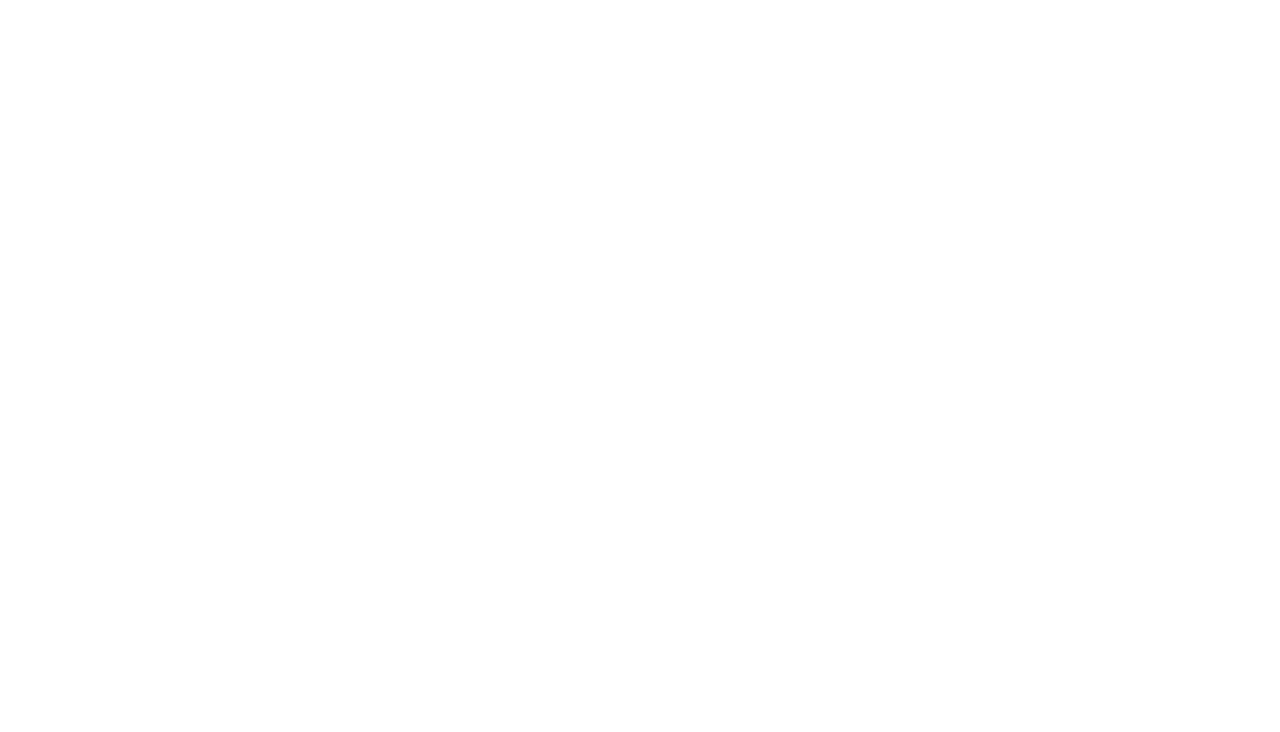
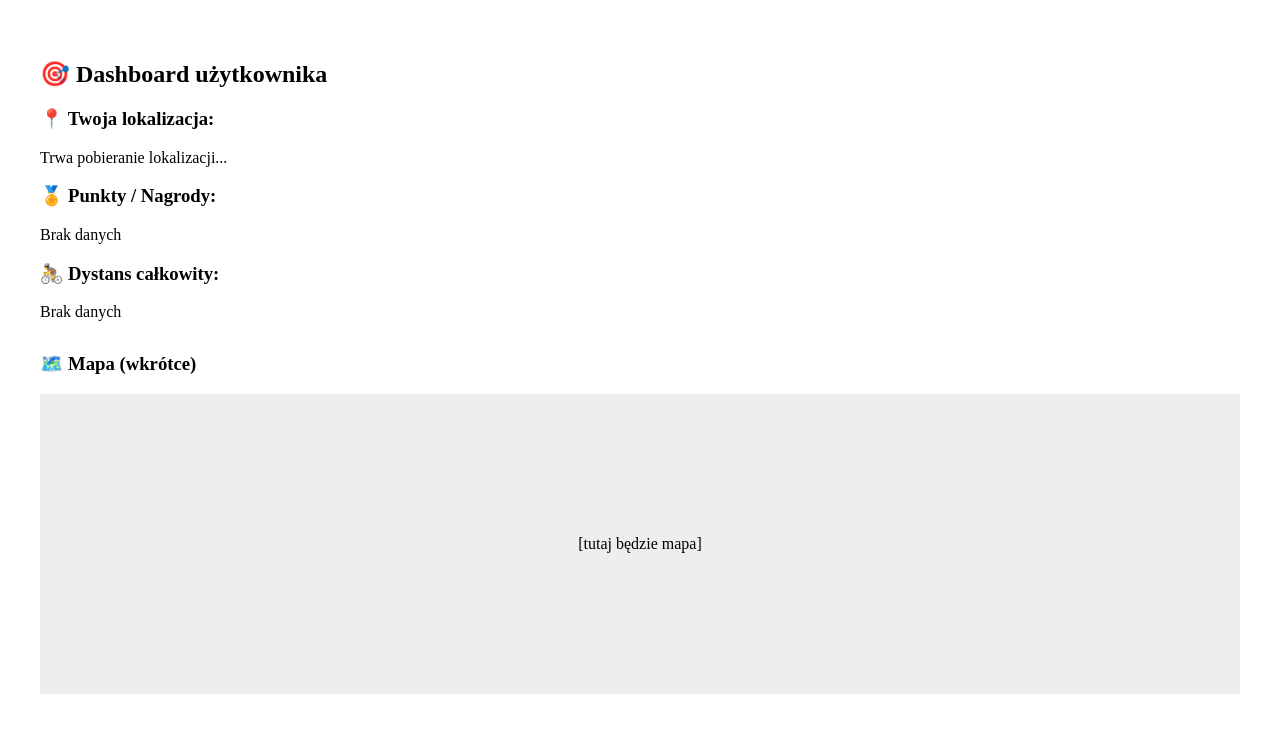
Before and after one commit to dsw49513/Bikeatize, a React (Vite) app in the folder frontend/: page /dashboard in a window 1280 px wide. Before the commit this address had no page. Shown: the top 732 px of the page. Built offline with nearby package versions, Linux system fonts and the light colour scheme; no server answers.

Commit message:
Uzupełniono frontend o komponent Dashboard, przekierowanie po logowaniu, mapę lokalizacji

```diff
--- a/frontend/src/App.jsx
+++ b/frontend/src/App.jsx
@@ -3,6 +3,7 @@ import { BrowserRouter as Router, Routes, Route } from "react-router-dom";
 import HomePage from "./pages/HomePage";
 import LoginPage from "./pages/LoginPage";
 import RegisterPage from "./pages/RegisterPage";
+import Dashboard from "./pages/Dashboard";
 
 const App = () => {
   return (
@@ -11,6 +12,7 @@ const App = () => {
         <Route path="/" element={<HomePage />} />
         <Route path="/login" element={<LoginPage />} />
         <Route path="/register" element={<RegisterPage />} />
+        <Route path="/dashboard" element={<Dashboard />} />
       </Routes>
     </Router>
   );
--- /dev/null
+++ b/frontend/src/pages/Dashboard.jsx
@@ -0,0 +1,65 @@
+import React, { useEffect, useState } from "react";
+
+const Dashboard = () => {
+  const [location, setLocation] = useState(null);
+  const [error, setError] = useState(null);
+  const [points, setPoints] = useState(null);
+  const [distance, setDistance] = useState(null);
+
+  useEffect(() => {
+    // Pobranie lokalizacji użytkownika
+    navigator.geolocation.getCurrentPosition(
+      (position) => {
+        setLocation({
+          lat: position.coords.latitude,
+          lng: position.coords.longitude,
+        });
+      },
+      (err) => {
+        setError("Nie udało się uzyskać lokalizacji.");
+        console.error(err);
+      }
+    );
+
+    // TODO: pobierz punkty i dystans z backendu po zalogowaniu
+    // fetchUserData();
+  }, []);
+
+  return (
+    <div style={{ padding: "2rem" }}>
+      <h2>🎯 Dashboard użytkownika</h2>
+
+      <section>
+        <h3>📍 Twoja lokalizacja:</h3>
+        {location ? (
+          <p>
+            Szerokość: {location.lat.toFixed(4)}, Długość: {location.lng.toFixed(4)}
+          </p>
+        ) : error ? (
+          <p style={{ color: "red" }}>{error}</p>
+        ) : (
+          <p>Trwa pobieranie lokalizacji...</p>
+        )}
+      </section>
+
+      <section>
+        <h3>🏅 Punkty / Nagrody:</h3>
+        <p>{points !== null ? `${points} pkt` : "Brak danych"}</p>
+      </section>
+
+      <section>
+        <h3>🚴 Dystans całkowity:</h3>
+        <p>{distance !== null ? `${distance} km` : "Brak danych"}</p>
+      </section>
+
+      <section style={{ marginTop: "2rem" }}>
+        <h3>🗺️ Mapa (wkrótce)</h3>
+        <div style={{ width: "100%", height: "300px", backgroundColor: "#eee", textAlign: "center", lineHeight: "300px" }}>
+          [tutaj będzie mapa]
+        </div>
+      </section>
+    </div>
+  );
+};
+
+export default Dashboard;
--- a/frontend/src/pages/HomePage.jsx
+++ b/frontend/src/pages/HomePage.jsx
@@ -1,15 +1,18 @@
-// frontend/src/pages/HomePage.jsx
-
 import React from "react";
 import { Link } from "react-router-dom";
 
 const HomePage = () => {
   return (
     <div>
-      <h1>Strona główna</h1>
-      <nav>
-        <Link to="/login">Logowanie</Link> | <Link to="/register">Rejestracja</Link>
-      </nav>
+      <div style={{ padding: "2rem", textAlign: "center" }}>
+        <h1>🚴‍♂️ Bikeatize</h1>
+        <p>Aplikacja dla entuzjastów jazdy na rowerze</p>
+      </div>
+      <div style={{ textAlign: "center", marginTop: "1rem" }}>
+        <nav>
+          <Link to="/login">Logowanie</Link> | <Link to="/register">Rejestracja</Link>
+        </nav>
+      </div>
     </div>
   );
 };
--- a/frontend/src/pages/LoginPage.jsx
+++ b/frontend/src/pages/LoginPage.jsx
@@ -1,8 +1,10 @@
 import React, { useState } from "react";
+import { useNavigate } from "react-router-dom"; // ✅ dodano
 
 const LoginPage = () => {
   const [email, setEmail] = useState("");
   const [password, setPassword] = useState("");
+  const navigate = useNavigate(); // ✅ użycie hooka do przekierowań
 
   const handleLogin = async (e) => {
     e.preventDefault();
@@ -17,6 +19,7 @@ const LoginPage = () => {
       if (res.ok) {
         const data = await res.json();
         alert("Zalogowano! Token: " + data.access_token);
+        navigate("/dashboard"); // ✅ przekierowanie po zalogowaniu
       } else {
         alert("Błąd logowania");
       }
```
